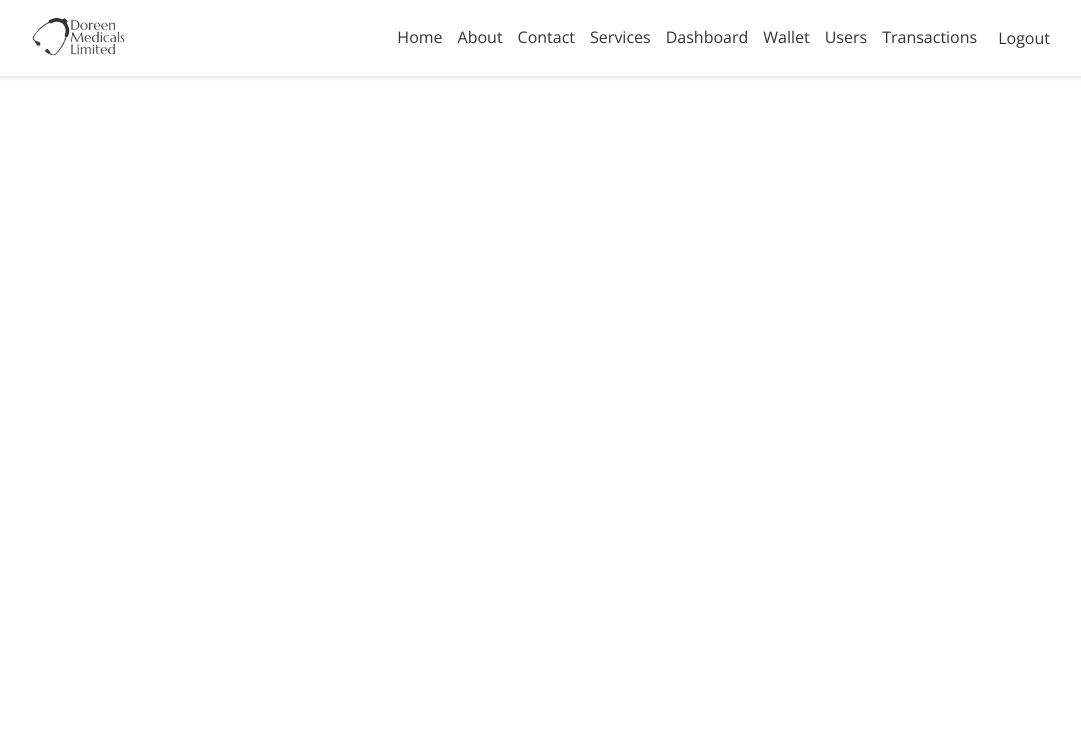
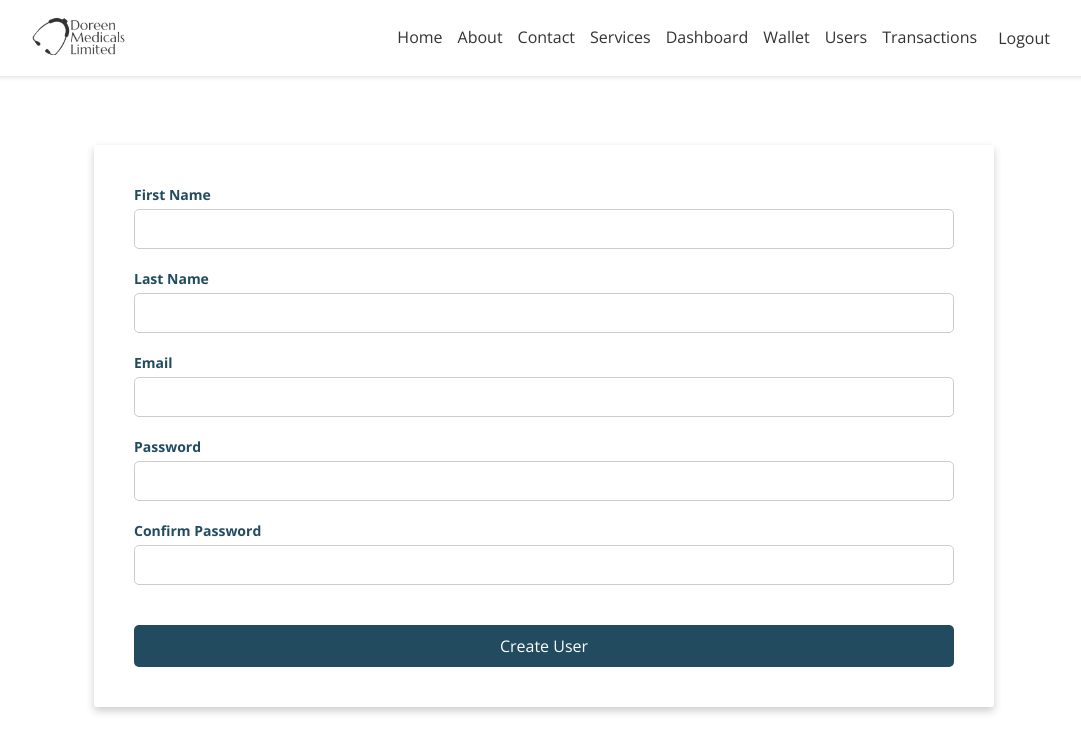
Before and after one commit to hatimkh20/Medical-Portal-Frontend, a React (Create React App) app: page /create-user in a window 1280 px wide. Shown: the top 752 px of the page, without its empty margins (96-1177 px from the left). Built offline with nearby package versions, Linux system fonts and the light colour scheme; sample sign-in values are in the browser's storage; a web font is replaced by a local one.

Commit message:
create user page template

```diff
--- a/src/App.js
+++ b/src/App.js
@@ -22,6 +22,7 @@ import ProtectedRoute from "./components/ProtectedRoute";
 import WalletPage from "./pages/WalletPage";
 import UsersPage from "./pages/UsersPage";
 import TransactionsPage from "./pages/TransactionsPage";
+import CreateUserPage from "./pages/CreateUserPage";
 
 const App = () => {
   return (
@@ -44,6 +45,7 @@ const App = () => {
           <Route path="/wallet" element={<ProtectedRoute element={<WalletPage />} />} />
           <Route path="/users" element={<ProtectedRoute element={<UsersPage />} />} />
           <Route path="/transactions" element={<ProtectedRoute element={<TransactionsPage />} />} />
+          <Route path="/create-user" element={<ProtectedRoute element={<CreateUserPage />} />} />
         </Routes>
       </Router>
     </AuthProvider>
--- /dev/null
+++ b/src/pages/CreateUserPage.js
@@ -0,0 +1,145 @@
+import React, { useContext } from "react";
+import { useFormik } from "formik";
+import * as Yup from "yup";
+import { Link, useNavigate } from "react-router-dom";
+
+const CreateUserPage = () => {
+  const navigate = useNavigate();
+
+  const formik = useFormik({
+    initialValues: {
+      firstName: "",
+      lastName: "",
+      email: "",
+      gmcNumber: "",
+      signature: "",  // Changed to string
+      password: "",
+      confirmPassword: "",
+    },
+    validationSchema: Yup.object({
+      firstName: Yup.string().required("First Name is required"),
+      lastName: Yup.string().required("Last Name is required"),
+      email: Yup.string()
+        .email("Invalid email address")
+        .required("Email is required"),
+      gmcNumber: Yup.string().required("GMC Number is required"),
+      signature: Yup.string().required("Signature is required"),  // Changed validation to string
+      password: Yup.string()
+        .min(6, "Password must be at least 6 characters")
+        .required("Password is required"),
+      confirmPassword: Yup.string()
+        .oneOf([Yup.ref("password"), null], "Passwords must match")
+        .required("Confirm Password is required"),
+    }),
+    onSubmit: async (values) => {
+    //   try {
+    //     const response = await axios.post("http://localhost:3001/api/auth/register", {
+    //       first_name: values.firstName,
+    //       last_name: values.lastName,
+    //       email: values.email,
+    //       gmc_number: values.gmcNumber,
+    //       signature: values.signature,  // Send signature as a string
+    //       password: values.password,
+    //     });
+    //     if (response.status === 200 || response.status === 201) {
+    //       alert("Registration successful. Please login.");
+    //       navigate("/sign-in");  // Redirect to login screen upon successful registration
+    //     }
+    //   } catch (error) {
+    //     console.error("There was an error registering!", error);
+    //     alert("Registration failed");
+    //   }
+    },
+  });
+
+  return (
+    <div className="login-page">
+      <div className="login-container">
+        <div className="login-form-container">
+          <form className="login-form" onSubmit={formik.handleSubmit}>
+            <div className="form-group">
+              <label htmlFor="firstName">First Name</label>
+              <input
+                type="text"
+                id="firstName"
+                name="firstName"
+                onChange={formik.handleChange}
+                onBlur={formik.handleBlur}
+                value={formik.values.firstName}
+              />
+              {formik.touched.firstName && formik.errors.firstName ? (
+                <div className="error">{formik.errors.firstName}</div>
+              ) : null}
+            </div>
+
+            <div className="form-group">
+              <label htmlFor="lastName">Last Name</label>
+              <input
+                type="text"
+                id="lastName"
+                name="lastName"
+                onChange={formik.handleChange}
+                onBlur={formik.handleBlur}
+                value={formik.values.lastName}
+              />
+              {formik.touched.lastName && formik.errors.lastName ? (
+                <div className="error">{formik.errors.lastName}</div>
+              ) : null}
+            </div>
+
+            <div className="form-group">
+              <label htmlFor="email">Email</label>
+              <input
+                type="email"
+                id="email"
+                name="email"
+                onChange={formik.handleChange}
+                onBlur={formik.handleBlur}
+                value={formik.values.email}
+              />
+              {formik.touched.email && formik.errors.email ? (
+                <div className="error">{formik.errors.email}</div>
+              ) : null}
+            </div>
+
+            <div className="form-group">
+              <label htmlFor="password">Password</label>
+              <input
+                type="password"
+                id="password"
+                name="password"
+                onChange={formik.handleChange}
+                onBlur={formik.handleBlur}
+                value={formik.values.password}
+              />
+              {formik.touched.password && formik.errors.password ? (
+                <div className="error">{formik.errors.password}</div>
+              ) : null}
+            </div>
+
+            <div className="form-group">
+              <label htmlFor="confirmPassword">Confirm Password</label>
+              <input
+                type="password"
+                id="confirmPassword"
+                name="confirmPassword"
+                onChange={formik.handleChange}
+                onBlur={formik.handleBlur}
+                value={formik.values.confirmPassword}
+              />
+              {formik.touched.confirmPassword && formik.errors.confirmPassword ? (
+                <div className="error">{formik.errors.confirmPassword}</div>
+              ) : null}
+            </div>
+
+            <button type="submit" className="btn btn-primary">
+              Create User
+            </button>
+          </form>
+        </div>
+      </div>
+    </div>
+  );
+};
+
+export default CreateUserPage;
--- a/src/pages/UsersPage.js
+++ b/src/pages/UsersPage.js
@@ -26,7 +26,7 @@ const UsersPage = () => {
   };
 
   const redirectToForm = (id="") => {
-    navigate(`/user-form/${id}`);
+    navigate(`/create-user/`);
   };
 
   return (
```
